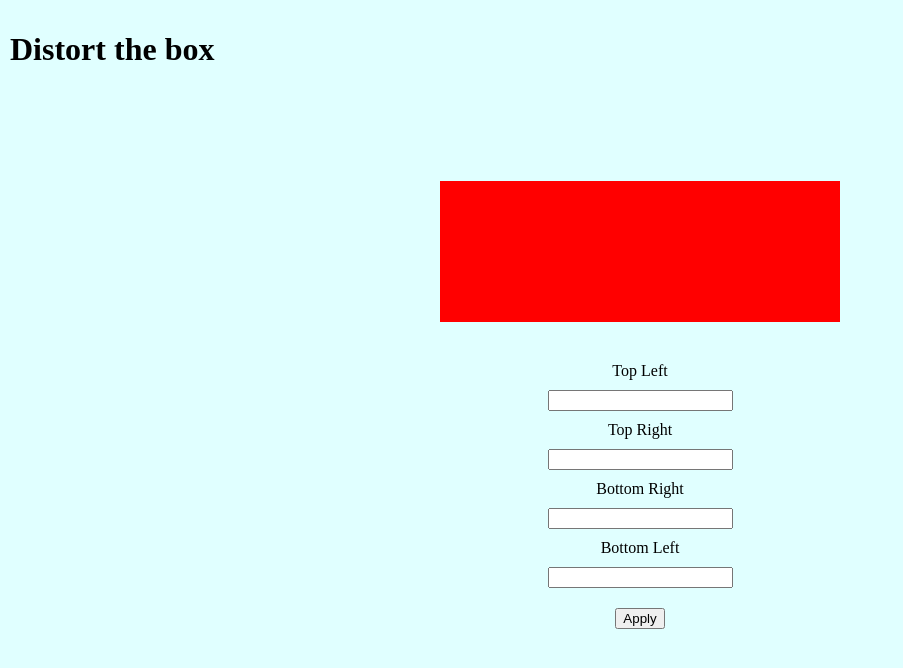
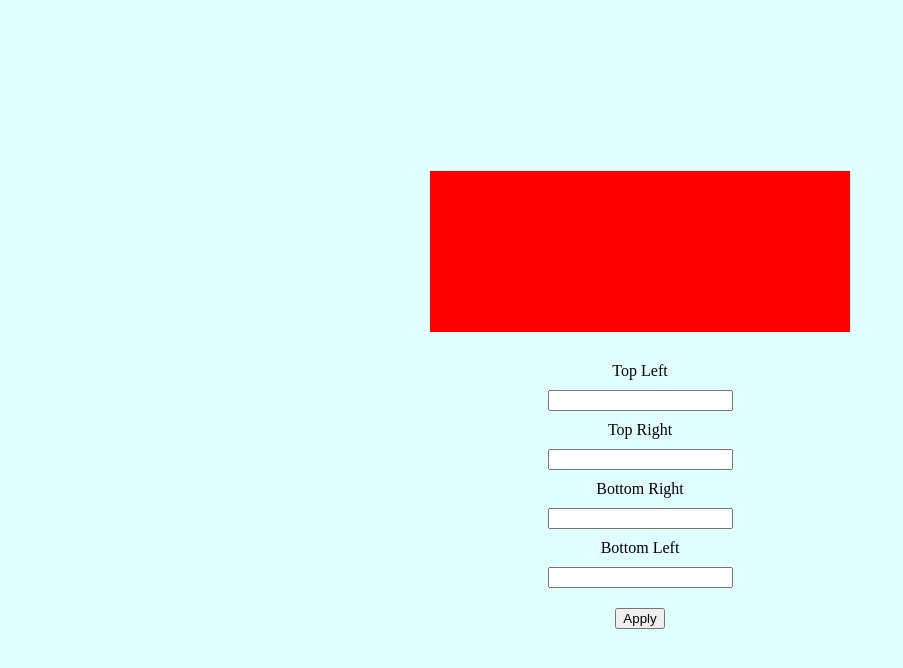
Before and after one commit to JulianEhiem/shape-distorter, a plain HTML site: page index.html in a window 1280 px wide. Shown: the whole page, without its empty margins (0-903 px from the left). Drawn offline with Linux system fonts and the light colour scheme.

Commit message:
Revert "Added message to page"
This reverts commit e203bd902b156e25d73a9b934712c139ca80cc2e.

```diff
--- a/index.html
+++ b/index.html
@@ -9,7 +9,6 @@
 </head>
 
 <body>
-    <h1> Distort the box </h1>
     <div class="border-box"></div>
     <div class="form">
         <label for="top-left">Top Left</label><br>
```
